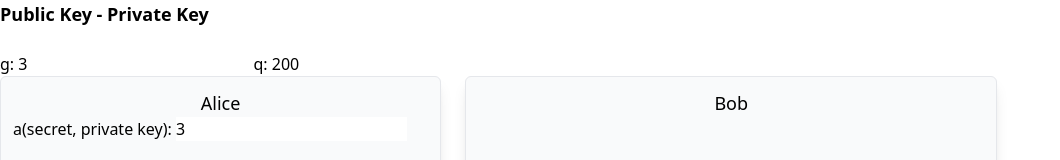
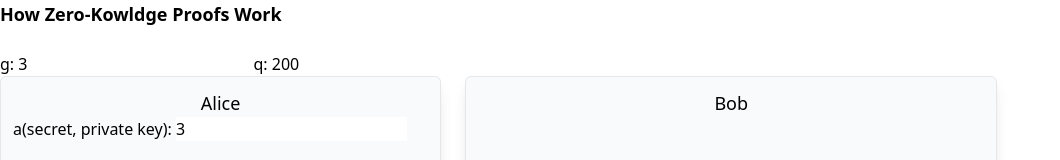
Before and after one commit to ki412412/how-zero-knowledge-proof-works, a SvelteKit app: page / in a window 1280 px wide. Shown: the top 160 px of the page, without its empty margins (0-1060 px from the left). Built offline with nearby package versions, Linux system fonts and the light colour scheme.

Commit message:
chow: Update title

```diff
--- a/src/routes/+page.svelte
+++ b/src/routes/+page.svelte
@@ -1,8 +1,6 @@
 <script lang="ts">
 	import { writable } from "svelte/store";
 
-
-    // Step
     const a = writable(3); // secret(private key)
     const g = writable(3);
     const q = writable(200);
@@ -13,14 +11,13 @@
     const c = writable(3);
     const s = writable(0);
 
-    // mutator
     $: {
         $h = ($g**$k) % $p;
         $s = (($a * $c) + $k) % $q;
     }
 </script>
 
-<h1 class="text-lg font-bold">Public Key - Private Key</h1>
+<h1 class="text-lg font-bold">How Zero-Kowldge Proofs Work</h1>
 
 <div class="mt-6">
     <div>
```
